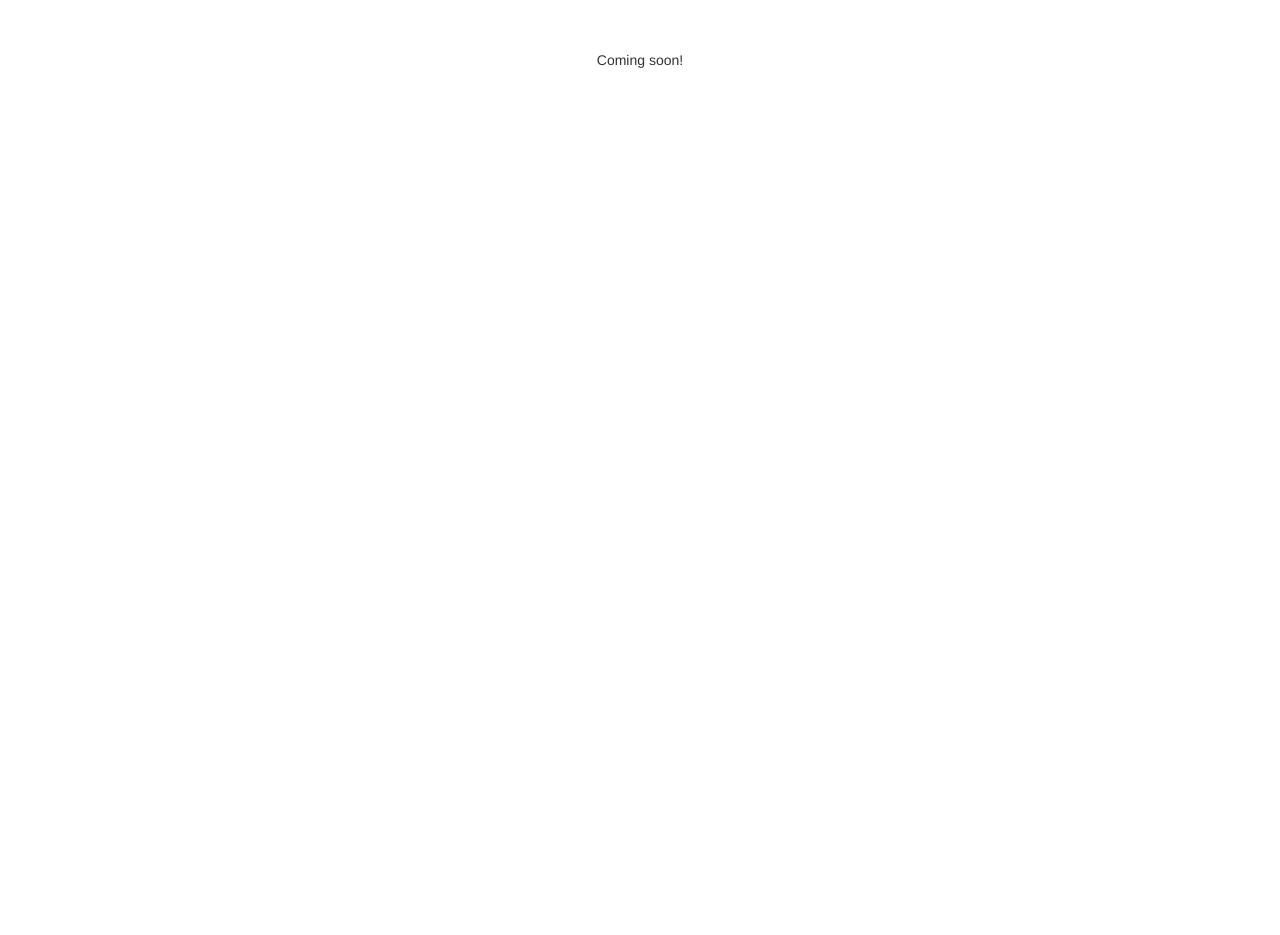
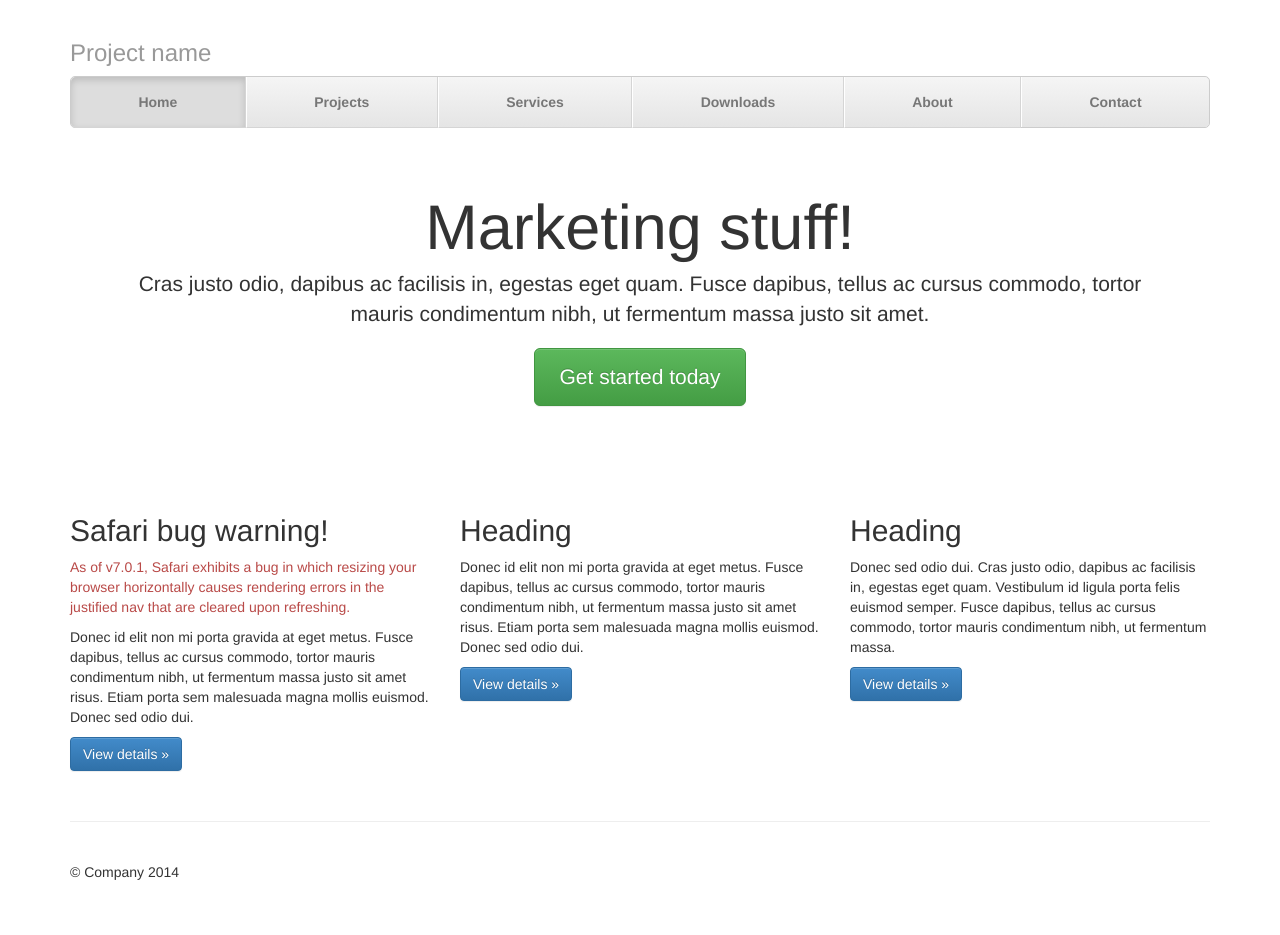
Before and after one commit to ExpressResolutions/ExpressResolutions.github.io, a plain HTML site: page index.html in a window 1280 px wide. Before the commit the page ends 800 px from the top, so only its background shows below. Drawn offline with Linux system fonts and the light colour scheme.

Commit message:
WorkingCopy

```diff
--- /dev/null
+++ b/css/justified-nav.css
@@ -0,0 +1,88 @@
+body {
+  padding-top: 20px;
+}
+
+.footer {
+  padding-top: 40px;
+  padding-bottom: 40px;
+  margin-top: 40px;
+  border-top: 1px solid #eee;
+}
+
+/* Main marketing message and sign up button */
+.jumbotron {
+  text-align: center;
+  background-color: transparent;
+}
+.jumbotron .btn {
+  padding: 14px 24px;
+  font-size: 21px;
+}
+
+/* Customize the nav-justified links to be fill the entire space of the .navbar */
+
+.nav-justified {
+  background-color: #eee;
+  border: 1px solid #ccc;
+  border-radius: 5px;
+}
+.nav-justified > li > a {
+  padding-top: 15px;
+  padding-bottom: 15px;
+  margin-bottom: 0;
+  font-weight: bold;
+  color: #777;
+  text-align: center;
+  background-color: #e5e5e5; /* Old browsers */
+  background-image:    -moz-linear-gradient(top, #f5f5f5 0%, #e5e5e5 100%); /* FF3.6+ */
+  background-image: -webkit-gradient(linear, left top, left bottom, color-stop(0%,#f5f5f5), color-stop(100%,#e5e5e5)); /* Chrome,Safari4+ */
+  background-image: -webkit-linear-gradient(top, #f5f5f5 0%,#e5e5e5 100%); /* Chrome 10+,Safari 5.1+ */
+  background-image:      -o-linear-gradient(top, #f5f5f5 0%,#e5e5e5 100%); /* Opera 11.10+ */
+  background-image:         linear-gradient(top, #f5f5f5 0%,#e5e5e5 100%); /* W3C */
+  filter: progid:DXImageTransform.Microsoft.gradient( startColorstr='#f5f5f5', endColorstr='#e5e5e5',GradientType=0 ); /* IE6-9 */
+  background-repeat: repeat-x; /* Repeat the gradient */
+  border-bottom: 1px solid #d5d5d5;
+}
+.nav-justified > .active > a,
+.nav-justified > .active > a:hover,
+.nav-justified > .active > a:focus {
+  background-color: #ddd;
+  background-image: none;
+  box-shadow: inset 0 3px 7px rgba(0,0,0,.15);
+}
+.nav-justified > li:first-child > a {
+  border-radius: 5px 5px 0 0;
+}
+.nav-justified > li:last-child > a {
+  border-bottom: 0;
+  border-radius: 0 0 5px 5px;
+}
+
+@media (min-width: 768px) {
+  .nav-justified {
+    max-height: 52px;
+  }
+  .nav-justified > li > a {
+    border-right: 1px solid #d5d5d5;
+    border-left: 1px solid #fff;
+  }
+  .nav-justified > li:first-child > a {
+    border-left: 0;
+    border-radius: 5px 0 0 5px;
+  }
+  .nav-justified > li:last-child > a {
+    border-right: 0;
+    border-radius: 0 5px 5px 0;
+  }
+}
+
+/* Responsive: Portrait tablets and up */
+@media screen and (min-width: 768px) {
+  /* Remove the padding we set earlier */
+  .masthead,
+  .marketing,
+  .footer {
+    padding-right: 0;
+    padding-left: 0;
+  }
+}
--- a/index.html
+++ b/index.html
@@ -1,4 +1,9 @@
 <!DOCTYPE html>
+<!--
+
+THanks very much to bootstrap for the code (www.getbootstrap.com)
+
+>
 <!--[if lt IE 7]>      <html class="no-js lt-ie9 lt-ie8 lt-ie7"> <![endif]-->
 <!--[if IE 7]>         <html class="no-js lt-ie9 lt-ie8"> <![endif]-->
 <!--[if IE 8]>         <html class="no-js lt-ie9"> <![endif]-->
@@ -20,16 +25,70 @@
         <link rel="stylesheet" href="css/bootstrap-theme.min.css">
         <link rel="stylesheet" href="css/main.css">
 
+        <!-- Custom styles for this template - from the justified-nav bootstrap demo: http://getbootstrap.com/examples/justified-nav/#-->
+        <link href="css/justified-nav.css" rel="stylesheet">
+
+
+
         <script src="js/vendor/modernizr-2.6.2-respond-1.1.0.min.js"></script>
     </head>
     <body>
         <!--[if lt IE 7]>
             <p class="chromeframe">You are using an <strong>outdated</strong> browser. Please <a href="http://browsehappy.com/">upgrade your browser</a> or <a href="http://www.google.com/chromeframe/?redirect=true">activate Google Chrome Frame</a> to improve your experience.</p>
         <![endif]-->
-        <div class="centered_tex">
-          <p style="text-align:center";>
-            Coming soon!
-          </p>
+
+    <div class="container">
+
+      <div class="masthead">
+        <h3 class="text-muted">Project name</h3>
+        <ul class="nav nav-justified">
+          <li class="active"><a href="#">Home</a></li>
+          <li><a href="#">Projects</a></li>
+          <li><a href="#">Services</a></li>
+          <li><a href="#">Downloads</a></li>
+          <li><a href="#">About</a></li>
+          <li><a href="#">Contact</a></li>
+        </ul>
+      </div>
+
+      <!-- Jumbotron -->
+      <div class="jumbotron">
+        <h1>Marketing stuff!</h1>
+        <p class="lead">Cras justo odio, dapibus ac facilisis in, egestas eget quam. Fusce dapibus, tellus ac cursus commodo, tortor mauris condimentum nibh, ut fermentum massa justo sit amet.</p>
+        <p><a class="btn btn-lg btn-success" href="#" role="button">Get started today</a></p>
+      </div>
+
+      <!-- Example row of columns -->
+      <div class="row">
+        <div class="col-lg-4">
+          <h2>Safari bug warning!</h2>
+          <p class="text-danger">As of v7.0.1, Safari exhibits a bug in which resizing your browser horizontally causes rendering errors in the justified nav that are cleared upon refreshing.</p>
+          <p>Donec id elit non mi porta gravida at eget metus. Fusce dapibus, tellus ac cursus commodo, tortor mauris condimentum nibh, ut fermentum massa justo sit amet risus. Etiam porta sem malesuada magna mollis euismod. Donec sed odio dui. </p>
+          <p><a class="btn btn-primary" href="#" role="button">View details &raquo;</a></p>
         </div>
+        <div class="col-lg-4">
+          <h2>Heading</h2>
+          <p>Donec id elit non mi porta gravida at eget metus. Fusce dapibus, tellus ac cursus commodo, tortor mauris condimentum nibh, ut fermentum massa justo sit amet risus. Etiam porta sem malesuada magna mollis euismod. Donec sed odio dui. </p>
+          <p><a class="btn btn-primary" href="#" role="button">View details &raquo;</a></p>
+       </div>
+        <div class="col-lg-4">
+          <h2>Heading</h2>
+          <p>Donec sed odio dui. Cras justo odio, dapibus ac facilisis in, egestas eget quam. Vestibulum id ligula porta felis euismod semper. Fusce dapibus, tellus ac cursus commodo, tortor mauris condimentum nibh, ut fermentum massa.</p>
+          <p><a class="btn btn-primary" href="#" role="button">View details &raquo;</a></p>
+        </div>
+      </div>
+
+      <!-- Site footer -->
+      <div class="footer">
+        <p>&copy; Company 2014</p>
+      </div>
+
+    </div> <!-- /container -->
+
+
+    <!-- Bootstrap core JavaScript
+    ================================================== -->
+    <!-- Placed at the end of the document so the pages load faster -->
+  </body>
     </body>
 </html>
```
